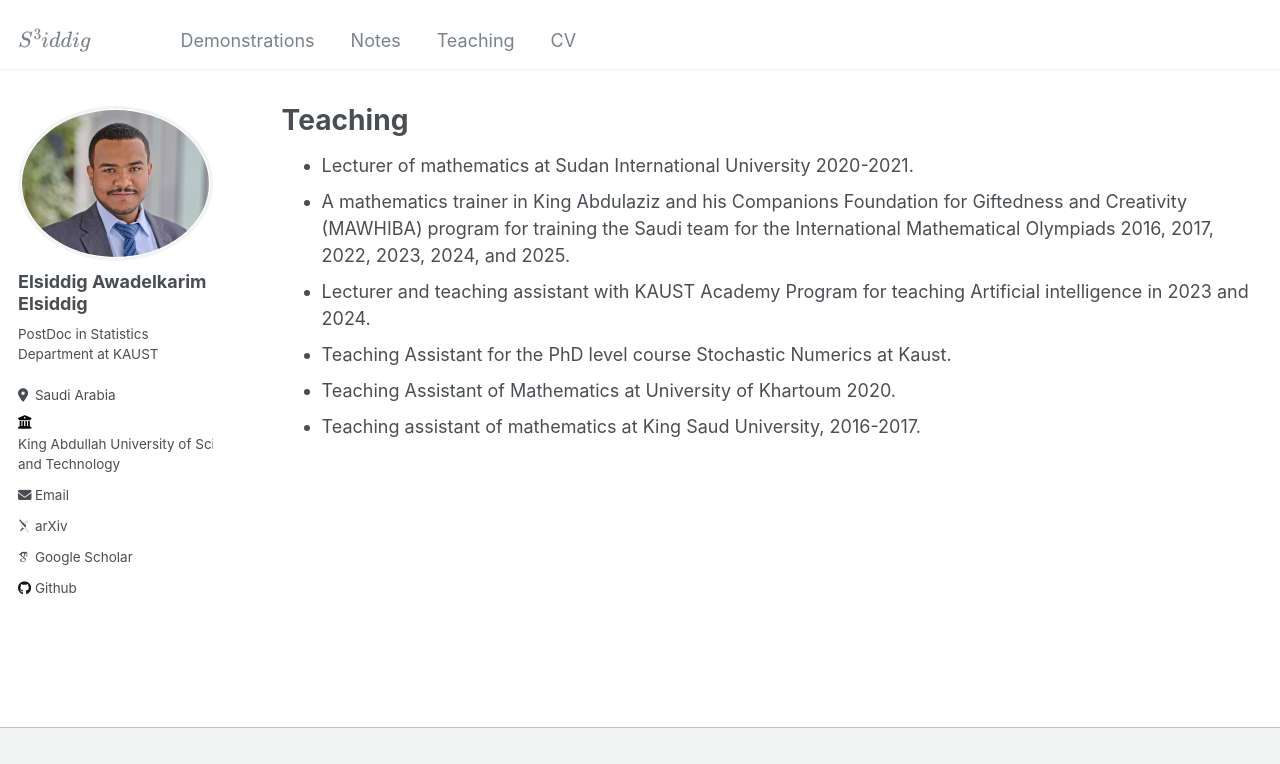
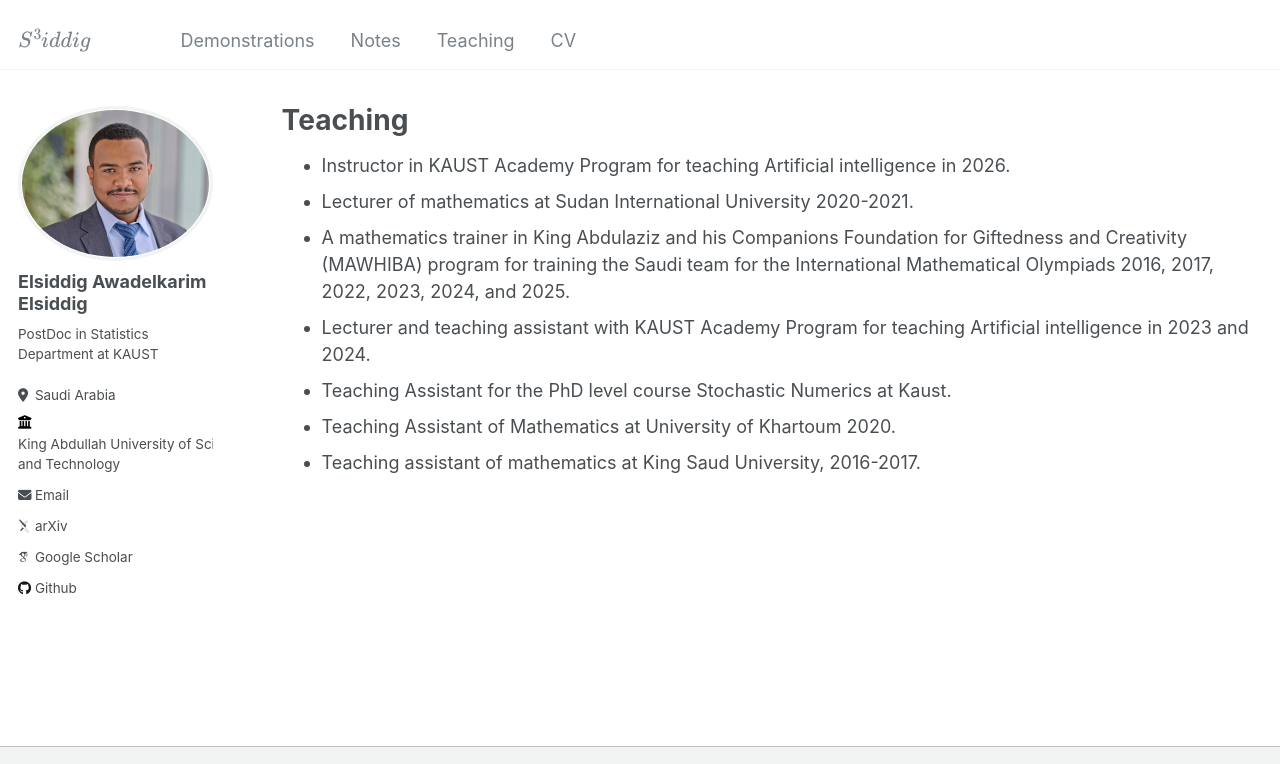
Before and after one commit to siddigss/siddigss.github.io, a Jekyll site: the page built from _pages/teaching.html, in a window 1280 px wide. Shown: the top 764 px of the page. Built offline with Jekyll 4.4.1, drawn with Linux system fonts in a browser that asks for light colours; some web fonts are replaced; grey boxes are pictures that could not be loaded.

Commit message:
Add teaching role

```diff
--- a/_pages/teaching.html
+++ b/_pages/teaching.html
@@ -5,6 +5,7 @@ permalink: /teaching/
 author_profile: true
 ---
 <ul>
+    <li> Instructor in KAUST Academy Program for teaching Artificial intelligence in 2026.</li>
     <li> Lecturer of mathematics at Sudan International University 2020-2021.</li>
     <li> A mathematics trainer in King Abdulaziz and his Companions Foundation for Giftedness and Creativity (MAWHIBA) program for training the Saudi team for the International Mathematical Olympiads 2016, 2017, 2022, 2023, 2024, and 2025.</li>
     <li> Lecturer and teaching assistant with KAUST Academy Program for teaching Artificial intelligence in 2023 and 2024.</li>
```
